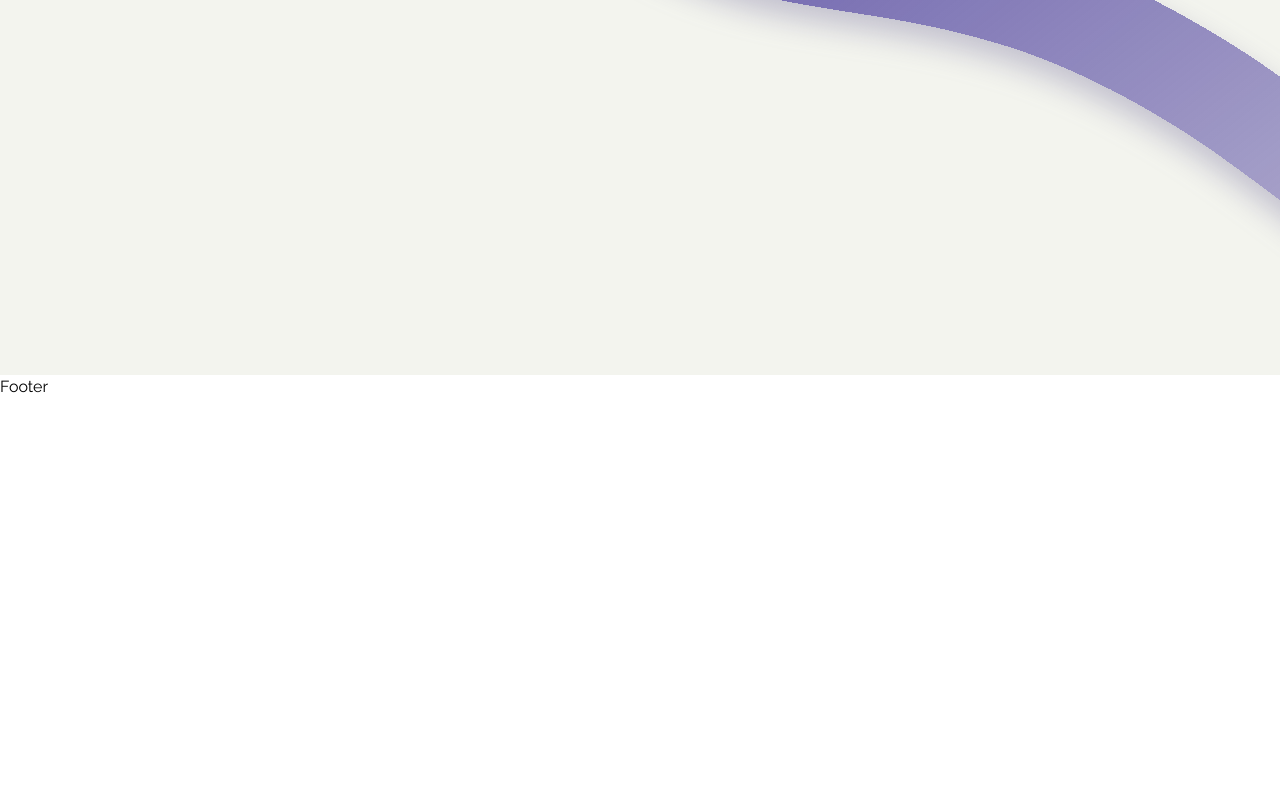
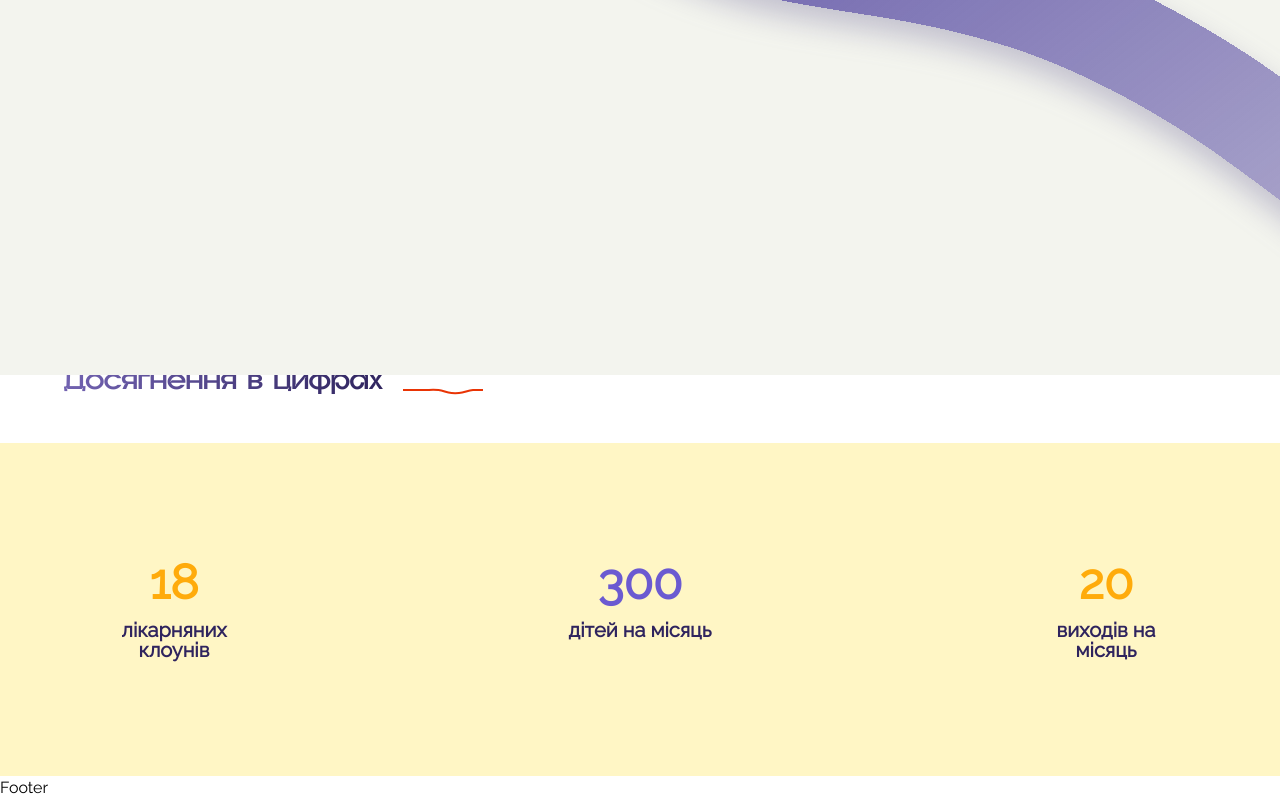
Before and after one commit to baza-trainee/boop, a Next.js app: page /en in a window 1280 px wide. Shown: the part 525-1325 px from the top of the page. Before the commit the page ends 924 px from the top, so only its background shows below. Built offline with nearby package versions, Linux system fonts and the light colour scheme.

Commit message:
feat/created counter

```diff
--- a/package.json
+++ b/package.json
@@ -27,6 +27,7 @@
     "next-swagger-doc": "^0.4.0",
     "prisma": "^5.15.0",
     "react": "^18",
+    "react-countup": "^6.5.3",
     "react-dom": "^18",
     "react-redux": "^9.1.2",
     "swagger-ui-react": "^5.17.14"
--- a/src/components/main/main-page/MainPage.tsx
+++ b/src/components/main/main-page/MainPage.tsx
@@ -2,9 +2,11 @@
 
 import Image from 'next/image';
 import SectionTitle from '../shared/SectionTitle';
+import Counter from './counter/Counter';
 
 const MainPage = () => {
   return (
+    <>
       <div className="relative flex min-h-[100vh] w-full items-center justify-center bg-bgWhite">
         <Image
           src="/images/hero-bg-image.svg"
@@ -15,6 +17,8 @@ const MainPage = () => {
         />
         <SectionTitle title="Example Title" />
       </div>
+      <Counter />
+    </>
   );
 };
 
--- /dev/null
+++ b/src/components/main/main-page/counter/Counter.tsx
@@ -0,0 +1,23 @@
+import React from 'react';
+import SectionTitle from '../../shared/SectionTitle';
+import { counterItems } from './item';
+import CounterItem from './counter-item/CounterItem';
+
+const Counter = () => {
+  return (
+    <section>
+      <div className="container">
+        <SectionTitle title={'Досягнення в цифрах'} />
+      </div>
+      <div className="mt-8 bg-beige pb-[75px] pt-[75px]">
+        <ul className="mx-auto flex max-w-[1075px] justify-between gap-[20px]">
+          {counterItems?.map(({ id, number, text }) => (
+            <CounterItem key={id} number={number} text={text} />
+          ))}
+        </ul>
+      </div>
+    </section>
+  );
+};
+
+export default Counter;
--- /dev/null
+++ b/src/components/main/main-page/counter/counter-item/CounterItem.tsx
@@ -0,0 +1,23 @@
+import React from 'react';
+import CountUp from 'react-countup';
+
+interface CounterItemProps {
+  number: number;
+  text: string;
+}
+
+const CounterItem = ({ number, text }: CounterItemProps) => {
+  return (
+    <li className="font-groppleds relative h-[183px] odd:text-yellow even:text-violet">
+      <div className="absolute left-0 top-0 h-[180px] w-[180px]"></div>
+      <div className="max-w-[143px] pt-9 text-center font-bold">
+        <div className="mb-2 text-5xl leading-[1.2]">
+          <CountUp start={0} end={number} duration={3} enableScrollSpy />
+        </div>
+        <div className="text-xl leading-[1] text-textViolet">{text}</div>
+      </div>
+    </li>
+  );
+};
+
+export default CounterItem;
--- /dev/null
+++ b/src/components/main/main-page/counter/item.ts
@@ -0,0 +1,17 @@
+export const counterItems = [
+  {
+    id: 1,
+    number: 18,
+    text: 'лікарняних клоунів',
+  },
+  {
+    id: 2,
+    number: 300,
+    text: 'дітей на місяць',
+  },
+  {
+    id: 3,
+    number: 20,
+    text: 'виходів на місяць',
+  },
+];
```
Also changed, not shown: public/icons/sprite.svg, 1 other file (tests, documents, lock files or other folders). Lines whose indentation alone changed are shown as unchanged.
